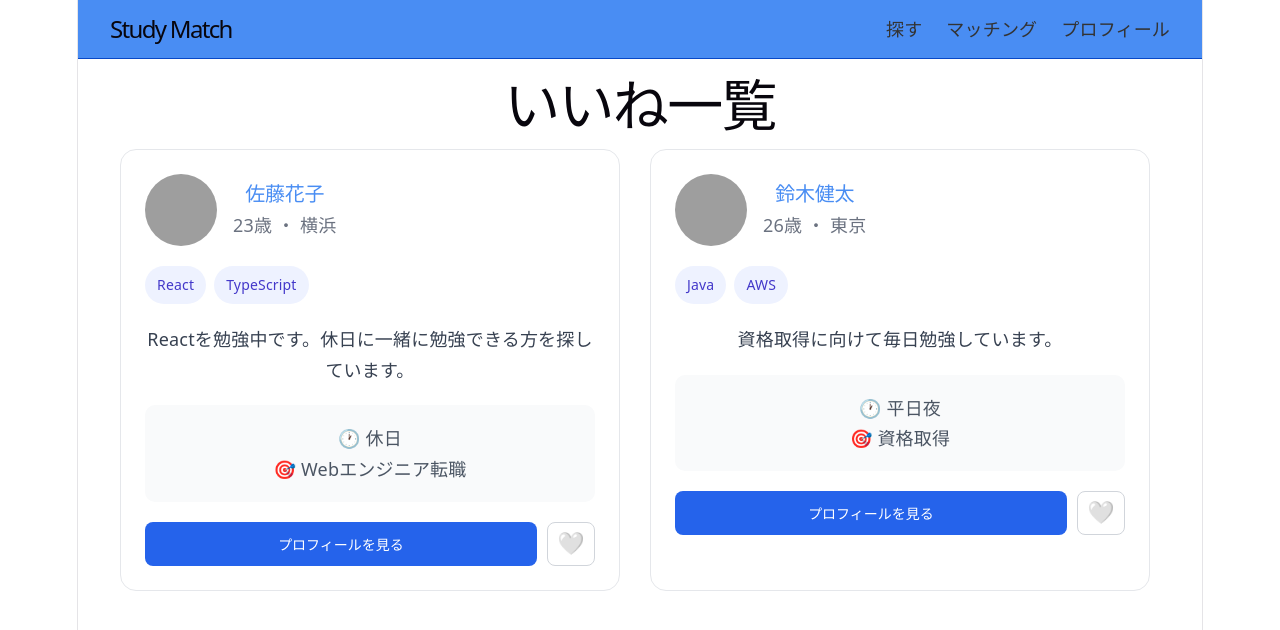
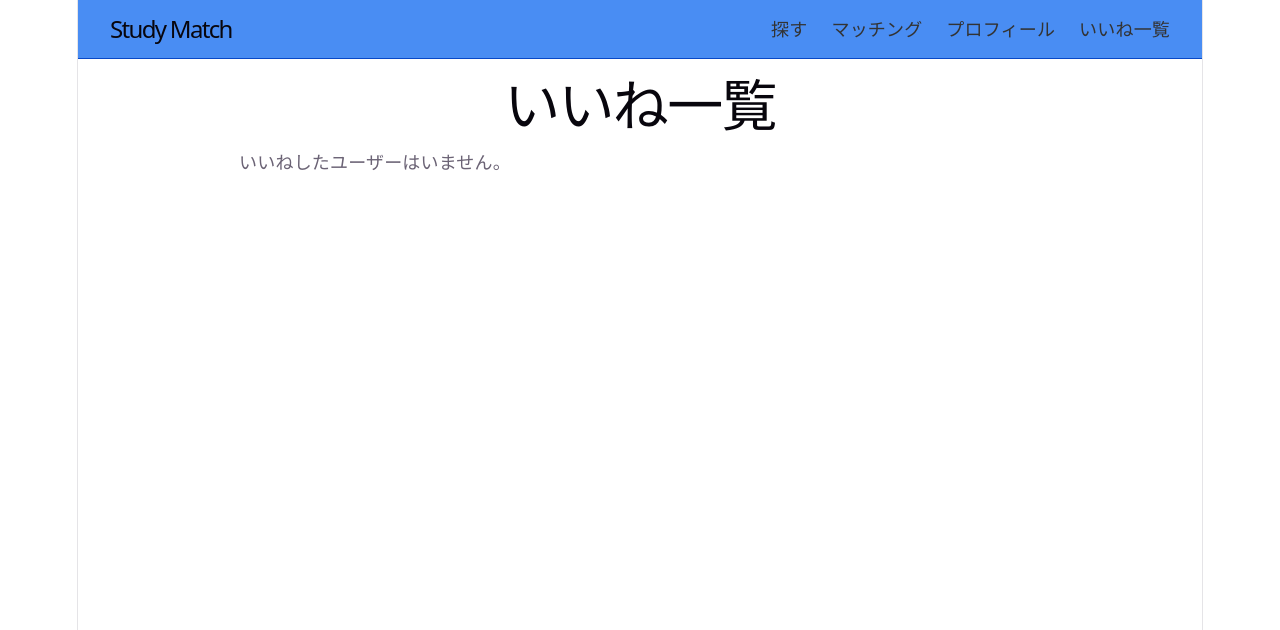
Before and after one commit to yusuke-814/study-match, a React (Vite) app in the folder frontend/: page /likes in a window 1280 px wide. Shown: the top 630 px of the page. Built offline with nearby package versions, Linux system fonts and the light colour scheme; grey boxes are pictures that could not be loaded.

Commit message:
Use Context

```diff
--- a/frontend/src/App.tsx
+++ b/frontend/src/App.tsx
@@ -1,14 +1,17 @@
 import { BrowserRouter, Routes, Route } from "react-router-dom";
+import { LikeProvider } from "./context/LikeContext";
 import HomePage from "./pages/HomePage";
 import LikesPage from "./pages/LikesPage";
 
 function App() {
   return (
     <BrowserRouter>
-      <Routes>
-        <Route path="/" element={<HomePage />} />
-        <Route path="/likes" element={<LikesPage />} />
-      </Routes>
+      <LikeProvider>
+        <Routes>
+          <Route path="/" element={<HomePage />} />
+          <Route path="/likes" element={<LikesPage />} />
+        </Routes>
+      </LikeProvider>
     </BrowserRouter>
   )
 }
--- a/frontend/src/components/Header.tsx
+++ b/frontend/src/components/Header.tsx
@@ -10,6 +10,7 @@ function Header() {
                 <Link to="/">探す</Link>
                 <Link to="/matches">マッチング</Link>
                 <Link to="/profile">プロフィール</Link>
+                <Link to="/likes">いいね一覧</Link>
             </nav>
         </header>
     );
--- /dev/null
+++ b/frontend/src/context/LikeContext.tsx
@@ -0,0 +1,44 @@
+import { createContext, useContext, useState } from "react";
+
+type LikeContextType = {
+    likedUserIds: number[];
+    toggleLike: (userId: number) => void;
+};
+
+const LikeContext = createContext<LikeContextType | undefined>(undefined);
+
+export function LikeProvider({ children }: { children: React.ReactNode}) {
+
+    console.log("LikeProviderが作られました");
+
+    const [likedUserIds, setLikedUserIds] = useState<number[]>([]);
+
+    console.log("現在のいいね:", likedUserIds);
+
+    const toggleLike = (userId: number) => {
+        console.log("いいねを押しました: ", userId);
+        setLikedUserIds((currentIds) => {
+            if (currentIds.includes(userId)) {
+                return currentIds.filter((id) => id !== userId);
+            } else {
+                return [...currentIds, userId];
+            }
+        });
+    };
+
+    return (
+        <LikeContext.Provider value={{ likedUserIds, toggleLike }}>
+            {children}
+        </LikeContext.Provider>
+    );
+}
+
+export function useLike() {
+    const context = useContext(LikeContext);
+
+    if(!context) {
+        throw new Error("useLike must be used within LikeProvider");
+    }
+
+    return context;
+}
--- a/frontend/src/pages/HomePage.tsx
+++ b/frontend/src/pages/HomePage.tsx
@@ -4,13 +4,14 @@ import Header from "../components/Header";
 import SearchForm from "../components/SearchForm";
 import { useState } from "react";
 import "./HomePage.css";
+import { useLike } from "../context/LikeContext";
 
 function HomePage() {
+    const { likedUserIds, toggleLike } = useLike();
     const [searchKeyword, setSearchKeyword] = useState("");
     const [searchStudyField, setSearchStudyField] = useState("");
     const [searchLocation, setSearchLocation] = useState("");
     const [searchStudyTime, setSearchStudyTime] = useState("");
-    const [likedUserIds, setLikedUserIds] = useState<number[]>([]);
 
     const handleSearch = (
         keyword: string,
@@ -51,16 +52,6 @@ function HomePage() {
         );
     });
 
-    const handleLike = (userId: number) => {
-        setLikedUserIds((currentIds) => {
-            if (currentIds.includes(userId)) {
-                return currentIds.filter((id) => id !== userId);
-            } else {
-                return [...currentIds, userId];
-            }
-        });
-    };
-
     return (
         <div>
             <Header />
@@ -76,7 +67,7 @@ function HomePage() {
                             key={user.id}
                             user={user}
                             isLiked={likedUserIds.includes(user.id)}
-                            onLike={handleLike}
+                            onLike={toggleLike}
                         />
                     ))
                 ) : (
--- a/frontend/src/pages/LikesPage.tsx
+++ b/frontend/src/pages/LikesPage.tsx
@@ -1,15 +1,14 @@
-import { mockLikes } from "../data/mockLikes";
 import { mockUsers } from "../data/mockUsers";
 import UserCard from "../components/UserCard";
 import Header from "../components/Header";
+import { useLike } from "../context/LikeContext";
 
 function LikesPage() {
-    const myUserId = 1;
+    const { likedUserIds, toggleLike } = useLike();
 
-    const likedUsers = mockLikes
-        .filter((like) => like.fromUserId === myUserId)
-        .map((like) =>
-            mockUsers.find((user) => user.id === like.toUserId)
+    const likedUsers = likedUserIds
+        .map((userId) =>
+            mockUsers.find((user) => user.id === userId)
         )
         .filter((user) => user !== undefined);
 
@@ -22,7 +21,12 @@ function LikesPage() {
             <div className="user-list">
                 {likedUsers.length > 0 ? (
                     likedUsers.map((user) => (
-                        <UserCard key={user.id} user={user} />
+                        <UserCard
+                            key={user.id}
+                            user={user}
+                            isLiked={likedUserIds.includes(user.id)}
+                            onLike={toggleLike}
+                        />
                     ))
                 ) : (
                     <p>いいねしたユーザーはいません。</p>
```
Also changed, not shown: 1 other file (tests, documents, lock files or other folders).
